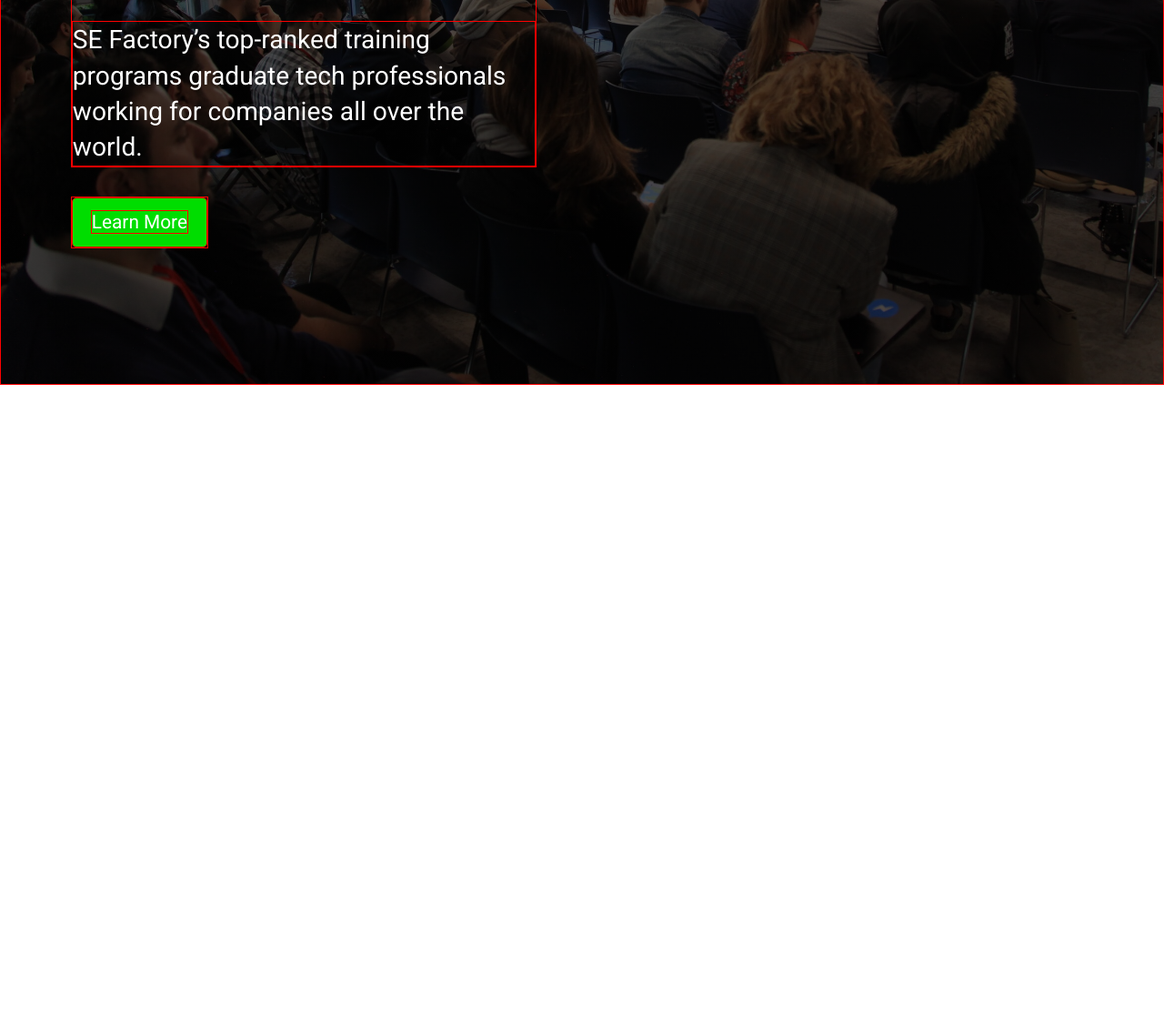
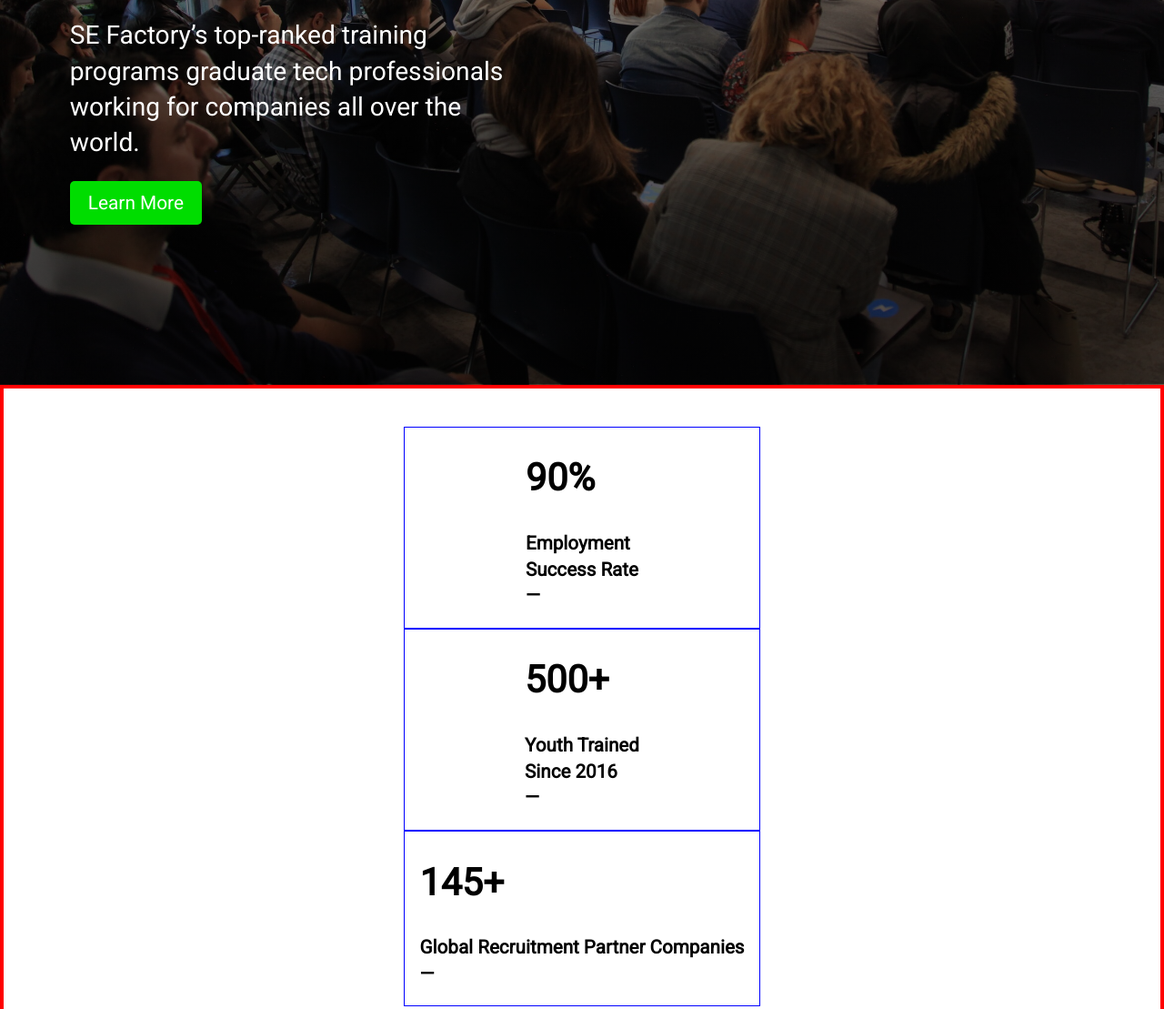
Before and after one commit to hsein-bitar/SeFactory-C2, a plain HTML site: page index.html in a window 1280 px wide. Shown: the part 486-1595 px from the top of the page at 91% size. Before the commit the page ends 909 px from the top, so only its background shows below. Drawn offline with Linux system fonts and the light colour scheme.

Commit message:
html of section two ready for styling

```diff
--- a/index.html
+++ b/index.html
@@ -62,6 +62,8 @@
                 <div class="empowering-container">
                     <div class="empowering-text">
                         <h1><strong>Empowering youth</strong><br />with tech jobs.</h1>
+                    </div>
+                    <div class="empowering-text">
                         <p>SE Factory&rsquo;s top-ranked training programs graduate tech professionals
                             working for companies all over the world.</p>
                     </div>
@@ -74,6 +76,34 @@
             </div>
             <!-- end of section one -->
         </div>
+        <!-- section two -->
+
+        <div class="section-two">
+            <div class="content-wrapper">
+                <div>
+                    <div class="number">
+                        <div>
+                            <h1><strong>90%</strong></h1>
+                            <p><strong>Employment<br />Success Rate<br />&mdash;</strong></p>
+                        </div>
+                    </div>
+                    <div class="number">
+                        <div>
+                            <h1><strong>500+</strong></h1>
+                            <p><strong>Youth Trained<br />Since 2016<br />&mdash;</strong></p>
+                        </div>
+                    </div>
+                    <div class="number">
+                        <div>
+                            <h1><strong>145+</strong></h1>
+                            <p><strong>Global Recruitment Partner Companies<br />&mdash;</strong>
+                            </p>
+                        </div>
+                    </div>
+                </div>
+            </div>
+
+        </div>
     </div>
 
 
--- a/styles/styles.css
+++ b/styles/styles.css
@@ -21,7 +21,7 @@
 
 .container-one {
     z-index: -99;
-    background: linear-gradient(rgba(0, 0, 0, 0.7), rgba(0, 0, 0, 0.7)), url(/assets/images/IMG_9780.jpg);
+    background: linear-gradient(rgba(0, 0, 0, 0.4), rgba(0, 0, 0, 0.7)), url(/assets/images/IMG_9780.jpg);
     background-blend-mode: darken;
     background-size: cover;
     background-repeat: no-repeat;
@@ -31,6 +31,7 @@
 
 
 .section-one {
+    /* border: 1px solid red; */
     min-height: 100vh;
     width: 100%;
     position: relative;
@@ -38,7 +39,6 @@
     flex-direction: column;
     align-content: space-between;
     justify-content: space-between;
-    border: 1px solid red;
     justify-content: flex-start;
     -webkit-text-size-adjust: 100%;
     overflow-wrap: break-word;
@@ -96,10 +96,10 @@
 
 
 .header-nav-wrapper {
+    /* border: 1px solid red; */
     display: flex;
     align-content: center;
     justify-items: center;
-    /* border: 1px solid red; */
     color: #000;
     line-height: 1;
     flex-grow: 1;
@@ -111,7 +111,6 @@
 }
 
 .header-nav-list {
-    /* border: 1px solid black; */
     display: flex;
     flex-wrap: wrap;
     justify-content: flex-end;
@@ -125,7 +124,6 @@
     font-size: 1.2rem;
     padding: 12px 15px 12px 15px;
     text-align: center;
-    /* border: blue 1px solid; */
 }
 
 .green-button {
@@ -137,13 +135,10 @@
 
 .lg {
     font-size: 1.3rem;
+    display: inline;
 }
 
 .btn-container {
-    display: flex;
-    /* border: 5px solid red; */
-    flex: 1;
-    display: inline-block;
     text-transform: capitalize;
     overflow-wrap: break-word;
     -webkit-text-size-adjust: 100%;
@@ -151,13 +146,15 @@
     margin-top: 4vh;
 }
 
-.empowering-container {
-    width: 100%;
-    /* border: 4px solid rgb(0, 68, 255); */
+.empowering-container>* {
+    max-width: 40vw;
 }
 
-.empowering-container * {
-    border: 1px solid red;
+.empowering-container {
+    /* border: 1px solid red; */
+    width: 100%;
+    display: flex;
+    flex-direction: column;
     justify-content: space-between;
     align-content: space-between;
 }
@@ -187,8 +184,6 @@
 
 .empowering-text>p {
     -webkit-text-size-adjust: 100%;
-    --sqs-site-gutter: 7vw;
-    --sqs-site-max-width: 1800px;
     font-family: Roboto;
     font-weight: 400;
     font-style: normal;
@@ -199,7 +194,104 @@
     font-size: calc((1.6 - 1) * 1.2vh + 1.4rem);
     margin: 1rem 0;
     color: #fff;
-    /* word-wrap: break-word; */
     margin-bottom: 0;
-    /* white-space: pre-wrap; */
 }
+
+
+/* section two styling */
+
+.section-two {
+    -webkit-text-size-adjust: 100%;
+    overflow-wrap: break-word;
+    --sqs-site-gutter: 7vw;
+    --sqs-site-max-width: 1800px;
+    font-family: Roboto;
+    font-weight: 400;
+    font-style: normal;
+    letter-spacing: 0em;
+    text-transform: none;
+    line-height: 1.4;
+    -webkit-font-smoothing: antialiased;
+    font-size: calc((1.3 - 1) * 1.2vw + 1rem);
+    color: #000;
+    overflow: hidden;
+    pointer-events: none;
+    /* position: absolute; */
+    top: 0;
+    right: 0;
+    bottom: 0;
+    left: 0;
+    background-color: #fff;
+}
+
+
+.section-two>.content-wrapper {
+    border: 4px solid red;
+    -webkit-text-size-adjust: 100%;
+    overflow-wrap: break-word;
+    --sqs-site-gutter: 7vw;
+    --sqs-site-max-width: 1800px;
+    font-family: Roboto;
+    font-weight: 400;
+    font-style: normal;
+    letter-spacing: 0em;
+    text-transform: none;
+    line-height: 1.4;
+    -webkit-font-smoothing: antialiased;
+    font-size: calc((1.3 - 1) * 1.2vw + 1rem);
+    color: #000;
+    max-width: 1800px;
+    width: 100%;
+    position: relative;
+    display: flex;
+    padding-right: 7vw;
+    padding-left: 7vw;
+    margin: 0 auto;
+    justify-content: center;
+    padding-top: 3.3vmax;
+    padding-bottom: 3.3vmax;
+
+    -webkit-text-size-adjust: 100%;
+    overflow-wrap: break-word;
+    --sqs-site-gutter: 7vw;
+    --sqs-site-max-width: 1800px;
+    font-family: Roboto;
+    font-weight: 400;
+    font-style: normal;
+    letter-spacing: 0em;
+    text-transform: none;
+    line-height: 1.4;
+    -webkit-font-smoothing: antialiased;
+    font-size: calc((1.3 - 1) * 1.2vw + 1rem);
+    color: #000;
+    width: auto !important;
+}
+
+.number {
+    border: 1px solid blue;
+    -webkit-text-size-adjust: 100%;
+    overflow-wrap: break-word;
+    --sqs-site-gutter: 7vw;
+    --sqs-site-max-width: 1800px;
+    font-family: Roboto;
+    font-weight: 400;
+    font-style: normal;
+    letter-spacing: 0em;
+    text-transform: none;
+    line-height: 1.4;
+    -webkit-font-smoothing: antialiased;
+    font-size: calc((1.3 - 1) * 1.2vw + 1rem);
+    color: #000;
+    position: relative;
+    height: auto;
+    clear: none;
+    padding-left: 17px;
+    padding-right: 17px;
+    padding-top: 0;
+    padding-bottom: 0;
+    display: flex;
+    justify-content: center;
+    align-content: center;
+}
+
+/* end of section two styling */
```
